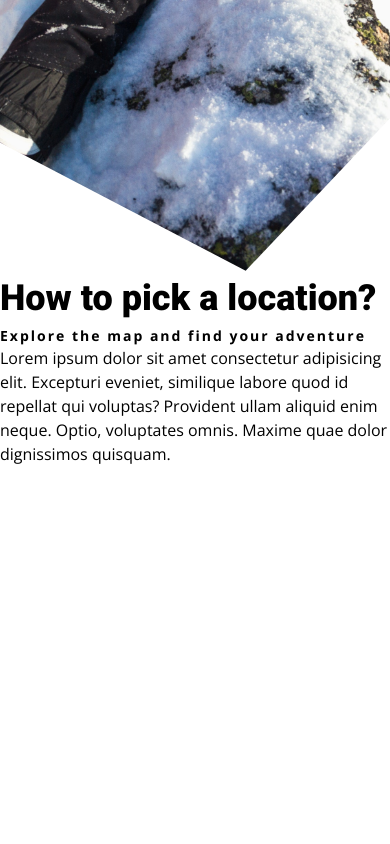
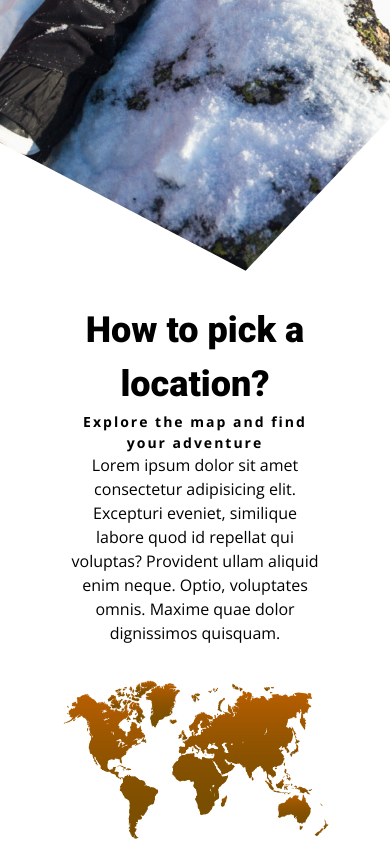
Before and after one commit to andrewrey/layout1, a website: page index.html in a window 390 px wide. Shown: the part 3785-4629 px from the top of the page. Before the commit the page ends 4251 px from the top, so only its background shows below. Drawn offline with nearby package versions, Linux system fonts and the light colour scheme.

Commit message:
added flex and media query for mobile and desktop

```diff
--- a/index.html
+++ b/index.html
@@ -93,7 +93,7 @@
           </p>
         </div>
         <div class="section-four__globe_wrap">
-          <img src="" alt="" />
+          <img src="../images/globe.png" alt="map of globe" />
         </div>
       </section>
       <section></section>
--- a/scss/layout/_index.scss
+++ b/scss/layout/_index.scss
@@ -1 +1 @@
-@import "header", "section-one", "section-two", "section-three";
+@import "header", "section-one", "section-two", "section-three", "section-four";
--- /dev/null
+++ b/scss/layout/_section-four.scss
@@ -0,0 +1,27 @@
+.section-four {
+  margin-top: 2rem;
+  display: flex;
+  flex-direction: column;
+  align-items: center;
+
+  .section-four__text {
+    padding: 0 0.8rem;
+    text-align: center;
+    width: 70%;
+    @include mq(768px) {
+      width: 50%;
+      text-align: left;
+    }
+  }
+  .section-four__globe_wrap {
+    margin-top: 2rem;
+
+    width: 70%;
+    @include mq(768px) {
+      width: 50%;
+    }
+  }
+  @include mq(768px) {
+    flex-direction: row;
+  }
+}
```
Also changed, not shown: css/styles.css, images/globe.png (added).
